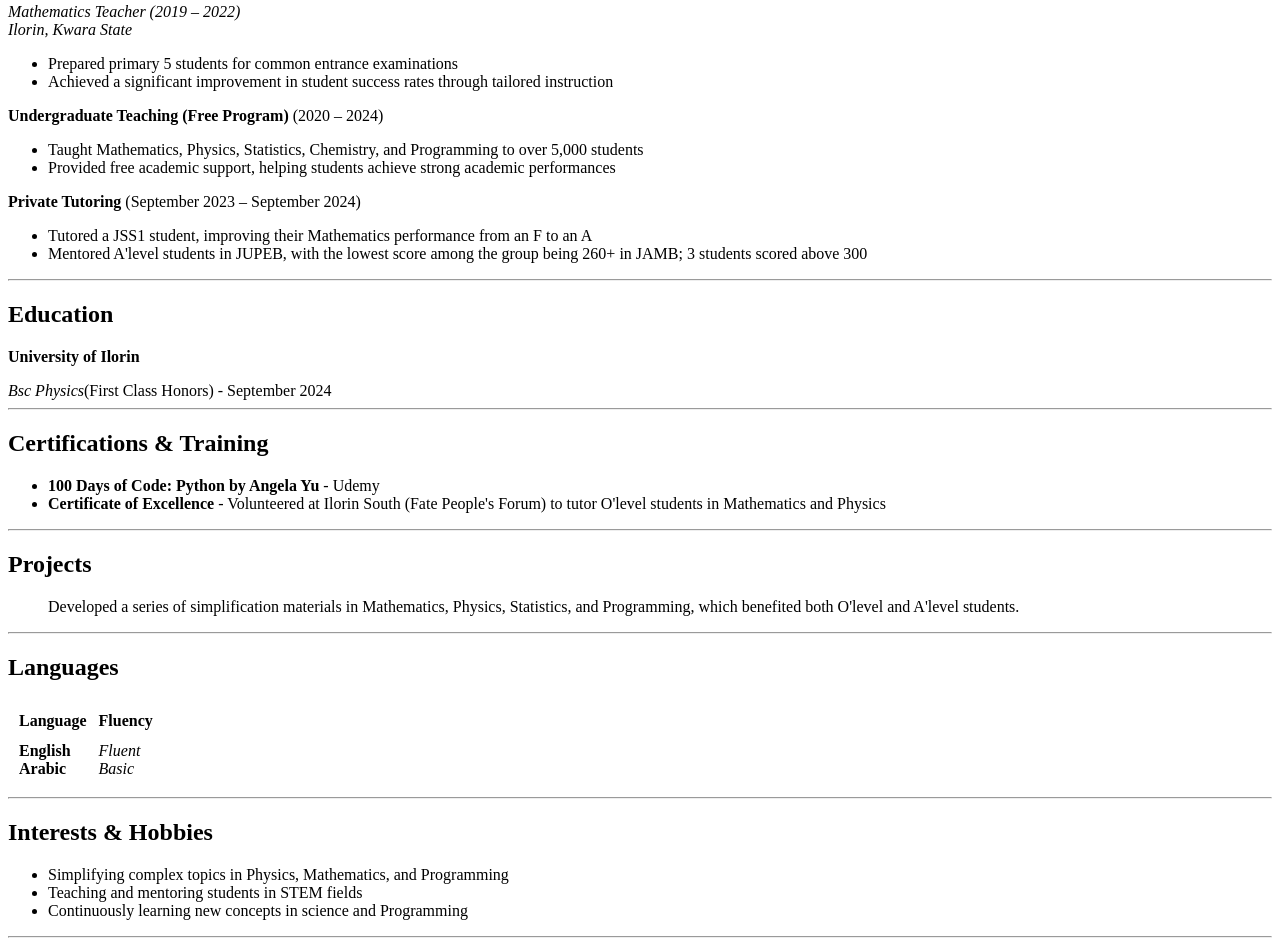
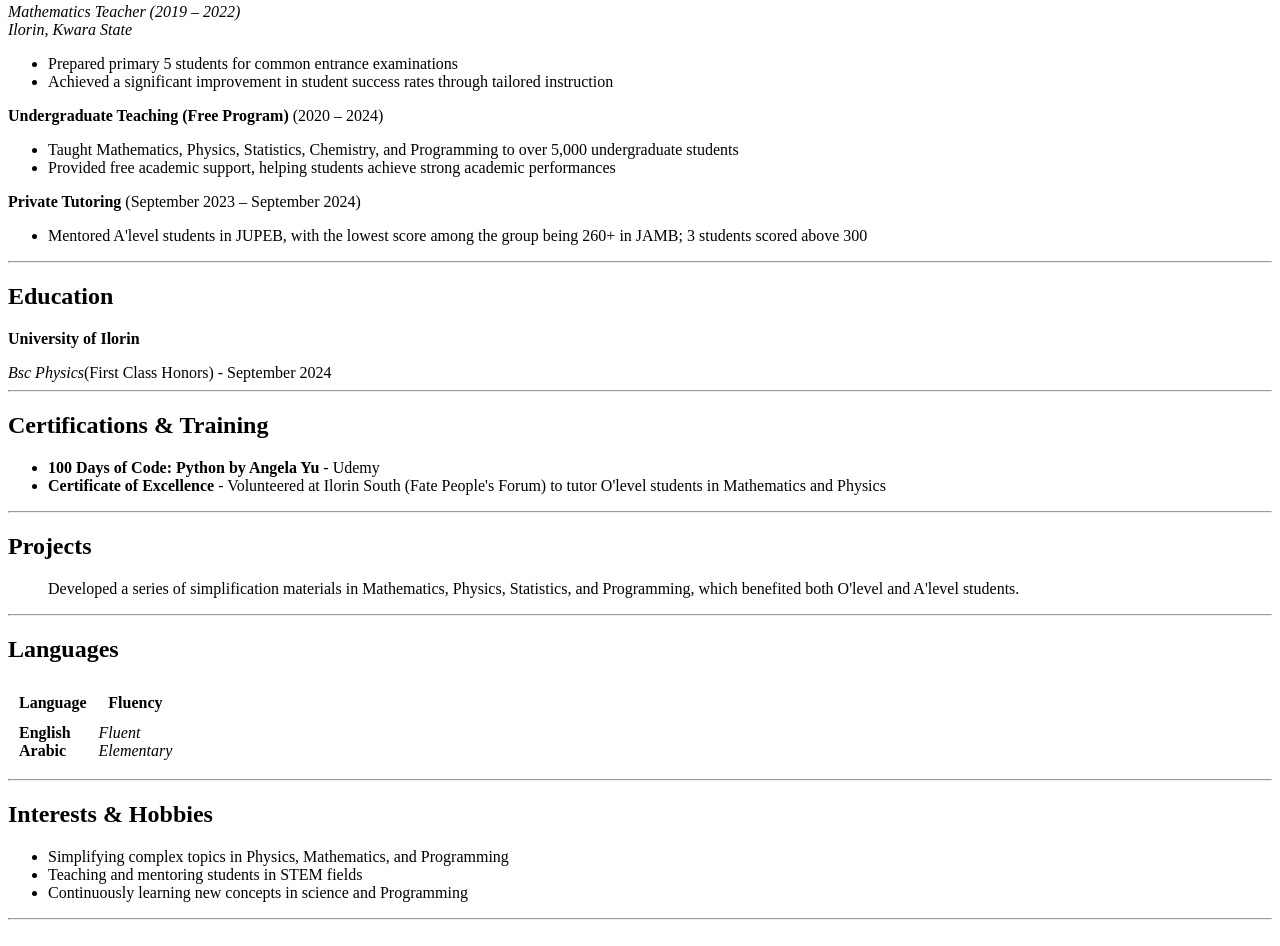
Before and after one commit to rashddroi/cv, a plain HTML site: page index.html in a window 1280 px wide. Shown: the part 747-1693 px from the top of the page. Drawn offline with Linux system fonts and the light colour scheme.

Commit message:
Update index.html

```diff
--- a/index.html
+++ b/index.html
@@ -60,12 +60,11 @@
         </ul>
         <p><strong>Undergraduate Teaching (Free Program) </strong>(2020 – 2024)</p>
         <ul>
-            <li>Taught Mathematics, Physics, Statistics, Chemistry, and Programming to over 5,000 students</li>
+            <li>Taught Mathematics, Physics, Statistics, Chemistry, and Programming to over 5,000 undergraduate students</li>
             <li>Provided free academic support, helping students achieve strong academic performances</li>
         </ul>
         <p><strong>Private Tutoring </strong>(September 2023 – September 2024)</p>
         <ul>
-            <li>Tutored a JSS1 student, improving their Mathematics performance from an F to an A</li>
             <li>Mentored A'level students in JUPEB, with the lowest score among the group being 260+ in JAMB; 3 students scored above 300</li>
         </ul>
         <hr>
@@ -108,7 +107,7 @@
                     <td>
                         <em>Fluent</em>
                         <br>
-                        <em>Basic</em>
+                        <em>Elementary</em>
                     </td>
                 </tr>
             </tbody>
```
